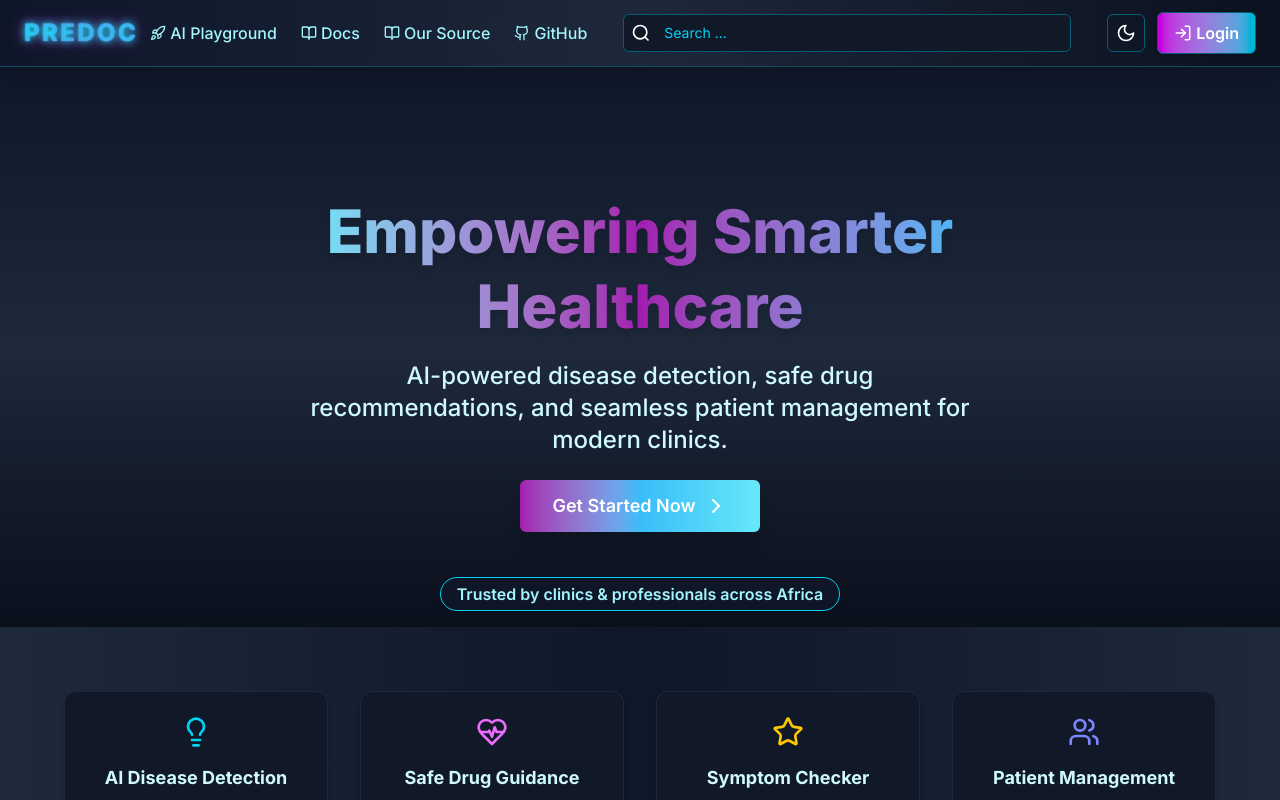
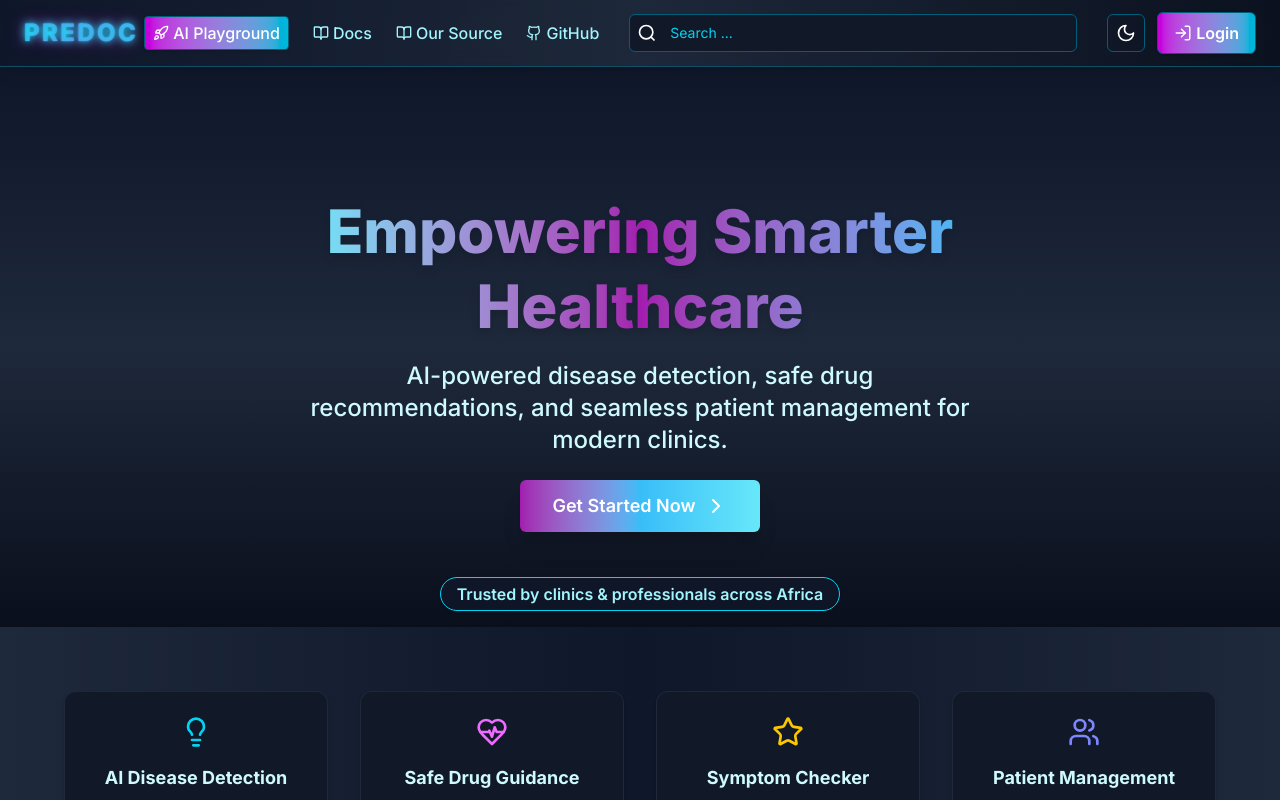
Before and after one commit to triskyi/predoc, a Next.js app: page / in a window 1280 px wide. Shown: the top 800 px of the page. Built offline with nearby package versions, Linux system fonts and the light colour scheme.

Commit message:
modified:   src/components/Navbar.tsx

```diff
--- a/src/components/Navbar.tsx
+++ b/src/components/Navbar.tsx
@@ -33,7 +33,7 @@ export default function Navbar() {
           href="/ai-playground"
           className="text-cyan-200 hover:text-fuchsia-400 font-medium transition"
         >
-          <span className="flex items-center gap-1">
+          <span className="flex items-center gap-1 rounded px-2 py-1 bg-gradient-to-r from-fuchsia-600 to-cyan-500 text-white shadow border border-cyan-800">
             <Rocket size={16} /> AI Playground
           </span>
         </Link>
```
